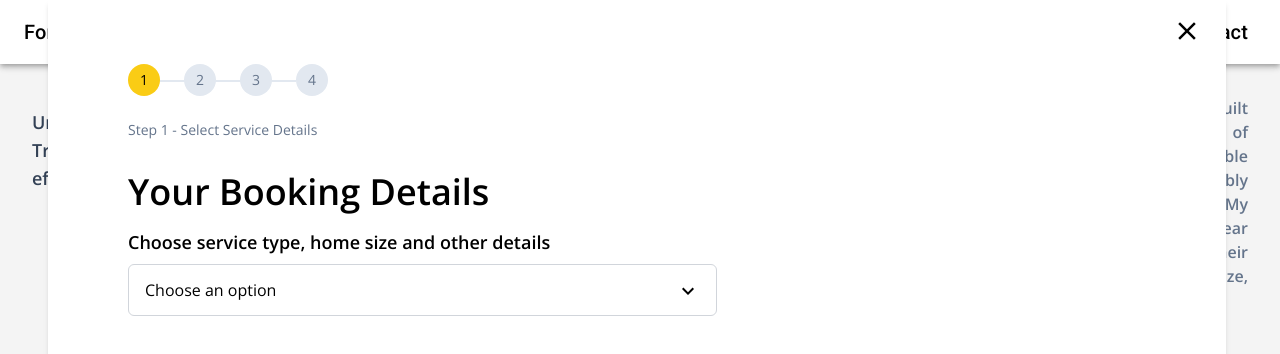
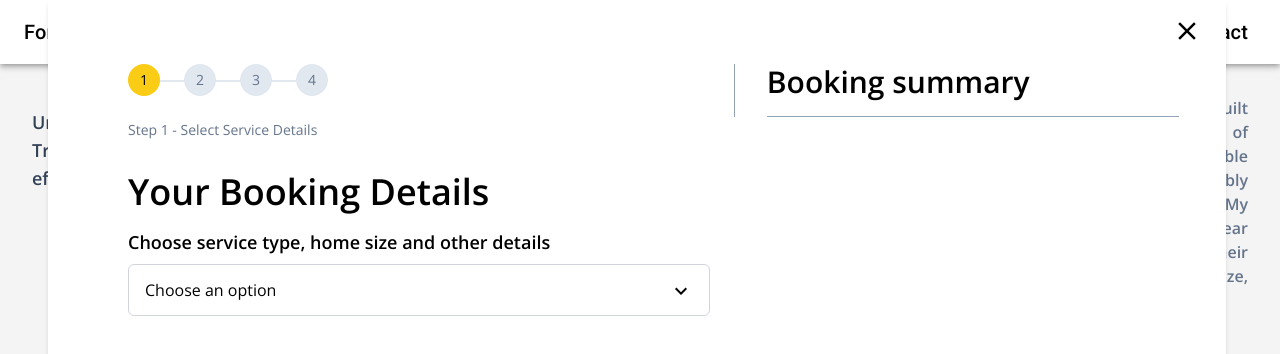
Before and after one commit to amankashyap004/form-traverse, a React (Vite) app: page / in a window 1280 px wide. Both pictures are taken after a click on the element "BOOKING CLEANING". Shown: the top 354 px of the page. Built offline with nearby package versions, Linux system fonts and the light colour scheme.

Commit message:
add some contain in form page contain

```diff
--- a/src/components/FormPageContain.jsx
+++ b/src/components/FormPageContain.jsx
@@ -3,9 +3,14 @@ import StepProgress from "./StepProgress";
 
 const FormPageContain = () => {
    return (
-      <section>
-         <div>
+      <section className="flex justify-start items-start w-full">
+         <div className="w-[55%]">
             <StepProgress />
+         </div>
+         <div className="ml-6 px-8 border-l border-slate-400 w-[45%]">
+            <h1 className="font-extrabold text-3xl border-b border-slate-400 pb-4 w-full">
+               Booking summary
+            </h1>
          </div>
       </section>
    );
--- a/src/pages/FormPage.jsx
+++ b/src/pages/FormPage.jsx
@@ -13,7 +13,7 @@ const FormPage = ({ isFormPage, setIsFormPage }) => {
                >
                   <CloseIcon style={{ fontSize: "30px" }} />
                </section>
-               <section className="ml-12 mt-8 absolute w-1/2">
+               <section className="ml-12 mt-8 absolute w-[92%]">
                   <FormPageContain />
                </section>
             </div>
```
